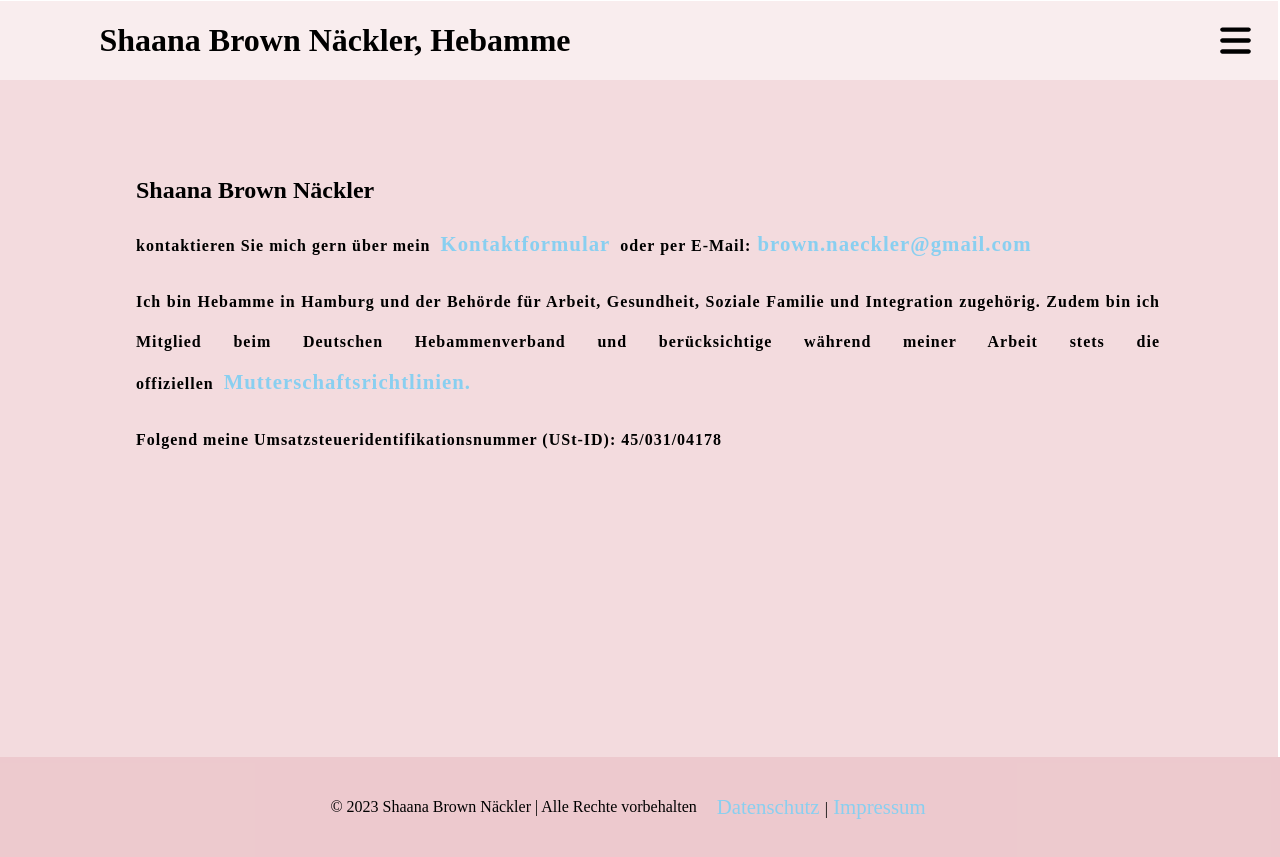
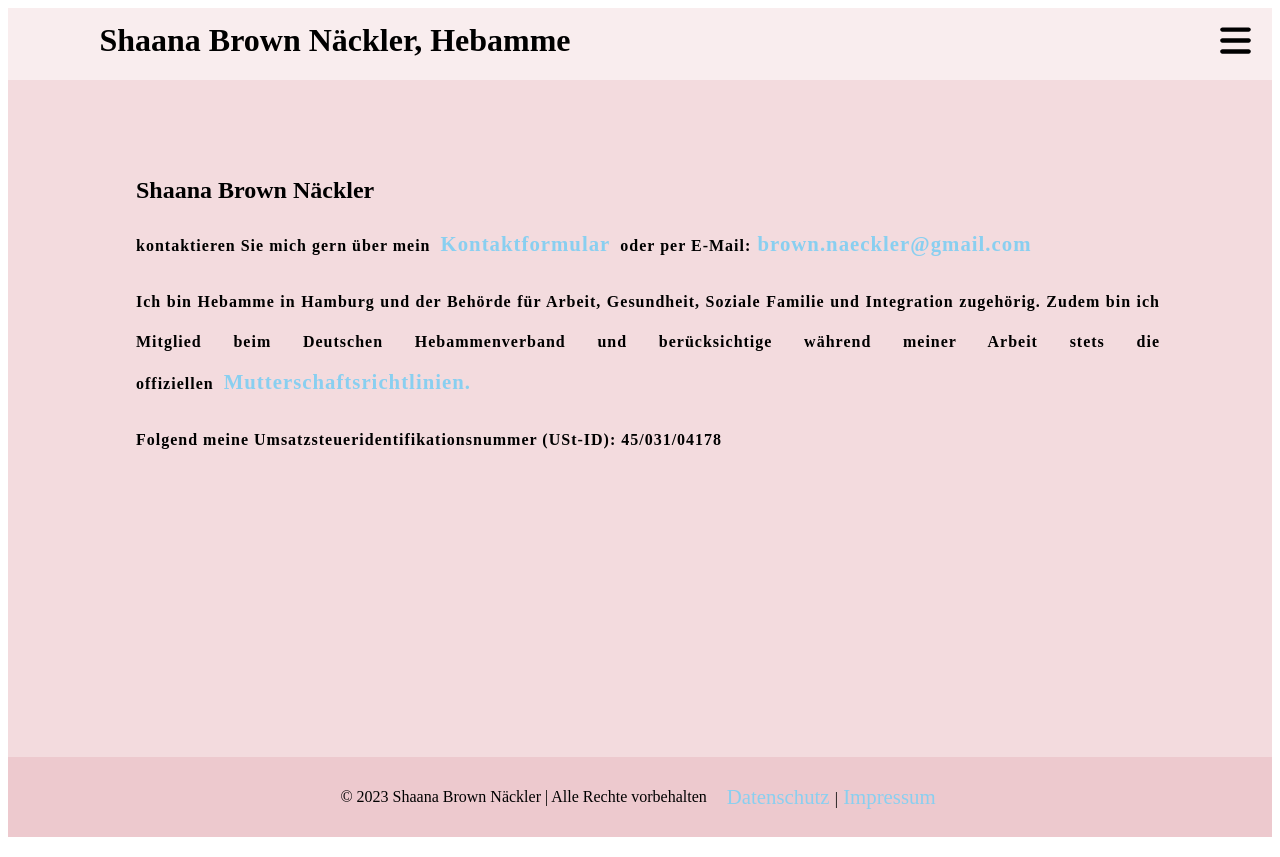
Before and after one commit to anitakath/Hebamme_Portfolio, a Next.js app: page /Impressum in a window 1280 px wide. Built offline with nearby package versions, Linux system fonts and the light colour scheme.

Commit message:
changed some styling

```diff
--- a/styles/Footer.module.css
+++ b/styles/Footer.module.css
@@ -2,7 +2,8 @@
 
 .footerContainer{
     height: 10vh;
-    padding: 10px;
+    padding: 0;
+    margin: 0;
     display: flex;
     justify-content: center;
     align-items: center;
@@ -10,7 +11,6 @@
     background-color:  rgba(225,166,173, 0.6);
     width: 100vw;
     position: relative;
-    left: -20px;
     top: -8px;
 }
 
--- a/styles/Header.module.css
+++ b/styles/Header.module.css
@@ -6,6 +6,8 @@
     position: absolute;
     top: 0;
     left: 0;
+    padding: 0;
+    margin: 0;
     width: 100vw;
     height: 10vh;
     display: flex;
@@ -13,10 +15,11 @@
     justify-content: center;
     background-color: #ffffff80;
     z-index: 1000;
+    overflow-x: hidden;
 }
 
 .headerTitle{
-    width: 40vw;
+    width: 40%;
     font-size: 1.7rem;
     text-align: center;
     transiton: 0.2s ease;
--- a/styles/Layout.module.css
+++ b/styles/Layout.module.css
@@ -1,9 +1,7 @@
 
 
 .layout{
-    height: 100vh;
-
-
+    overflow-x: hidden;
 }
 
 .layoutChildren{
--- a/styles/MyWork.module.css
+++ b/styles/MyWork.module.css
@@ -155,7 +155,6 @@
 
    .text{
        width: 100vw;
-
    }
 
 
--- a/styles/Navigation.module.css
+++ b/styles/Navigation.module.css
@@ -1,6 +1,6 @@
 
 .navigationContainer{
-    width: 60vw;
+    width: 60%;
     z-index: 100;
     position: relative;
 }
```
